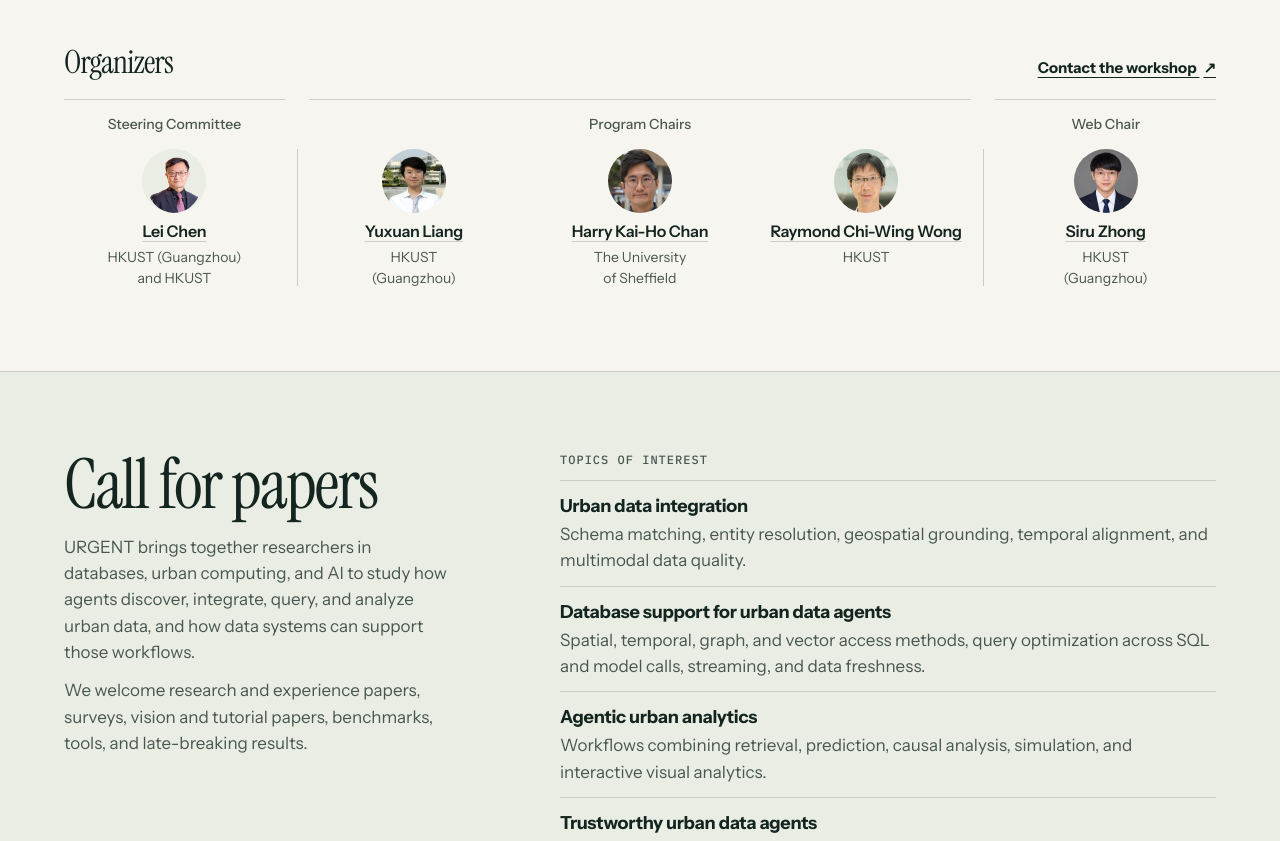
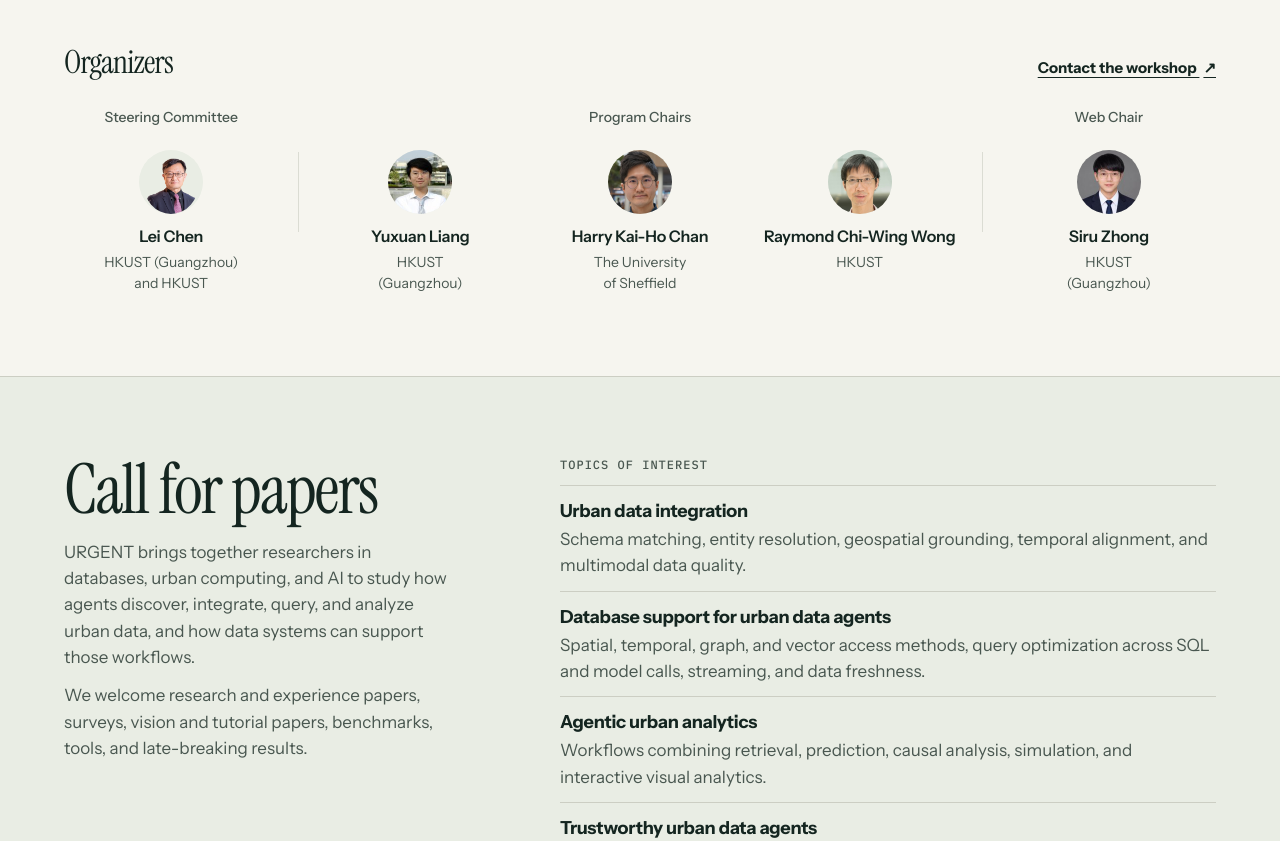
Before and after one commit to CityMind-Lab/urgent-2027, a plain HTML site: page index.html in a window 1280 px wide. Shown: the part 1043-1884 px from the top of the page. Drawn offline with Linux system fonts and the light colour scheme.

Commit message:
Simplify organizer section typography and grouping

```diff
--- a/index.html
+++ b/index.html
@@ -6,7 +6,7 @@
   <meta name="theme-color" content="#f6f5ef">
   <meta name="description" content="URGENT 2027, the International Workshop on Agentic AI for Urban Data Science, co-located with IEEE ICDE 2027 in Copenhagen, Denmark.">
   <title>URGENT 2027 · Agentic AI for Urban Data Science</title>
-  <link rel="stylesheet" href="styles.css?v=10">
+  <link rel="stylesheet" href="styles.css?v=11">
   <link rel="preload" href="assets/instrument-sans.woff2" as="font" type="font/woff2" crossorigin>
 </head>
 <body id="top">
--- a/styles.css
+++ b/styles.css
@@ -265,30 +265,29 @@ h2 {
   align-items: baseline;
   justify-content: space-between;
   gap: 12px 24px;
-  margin-bottom: 20px;
+  margin-bottom: 28px;
 }
 .organizer-heading h2 { font-size: 32px; }
 .organizer-groups {
   display: grid;
   grid-template-columns: minmax(0, 1fr) minmax(0, 3fr) minmax(0, 1fr);
-  gap: 24px;
+  gap: 40px;
 }
 .organizer-group {
   position: relative;
-  padding-top: 14px;
-  border-top: 1px solid var(--rule);
 }
 .organizer-group + .organizer-group::before {
   content: "";
   position: absolute;
-  top: 49px;
-  bottom: 4px;
-  left: -12px;
+  top: 45px;
+  height: 80px;
+  left: -20px;
   width: 1px;
   background: var(--rule);
+  opacity: .65;
 }
 .organizer-role {
-  margin-bottom: 14px;
+  margin-bottom: 22px;
   color: var(--muted);
   font-size: 14px;
   font-weight: 500;
@@ -313,9 +312,9 @@ h2 {
   background: var(--wash);
 }
 .organizer-list .organizer-portrait-cutout { padding: 8px 4px 0; object-fit: contain; object-position: center bottom; }
-.organizer-list h4 { margin-top: 8px; font-size: 16px; font-weight: 600; line-height: 1.35; }
-.organizer-list h4 a { text-decoration-color: var(--rule); }
-.organizer-list h4 a:hover { text-decoration-color: currentColor; }
+.organizer-list h4 { margin-top: 12px; font-size: 16px; font-weight: 600; line-height: 1.35; }
+.organizer-list h4 a { text-decoration: none; }
+.organizer-list h4 a:hover { text-decoration: underline; text-underline-offset: 4px; }
 .organizer-list p { margin-top: 4px; font-size: 14px; }
 
 .page-footer { border-top: 1px solid var(--rule); }
```
